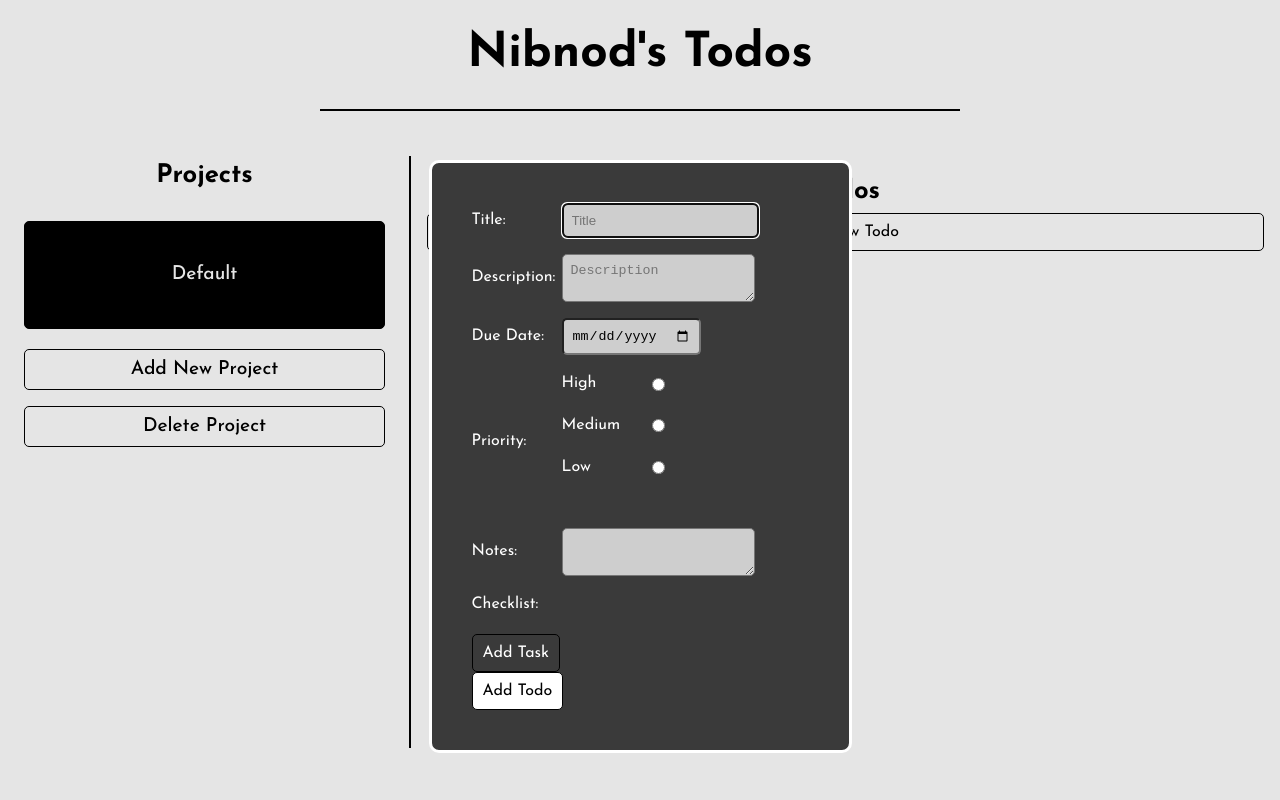
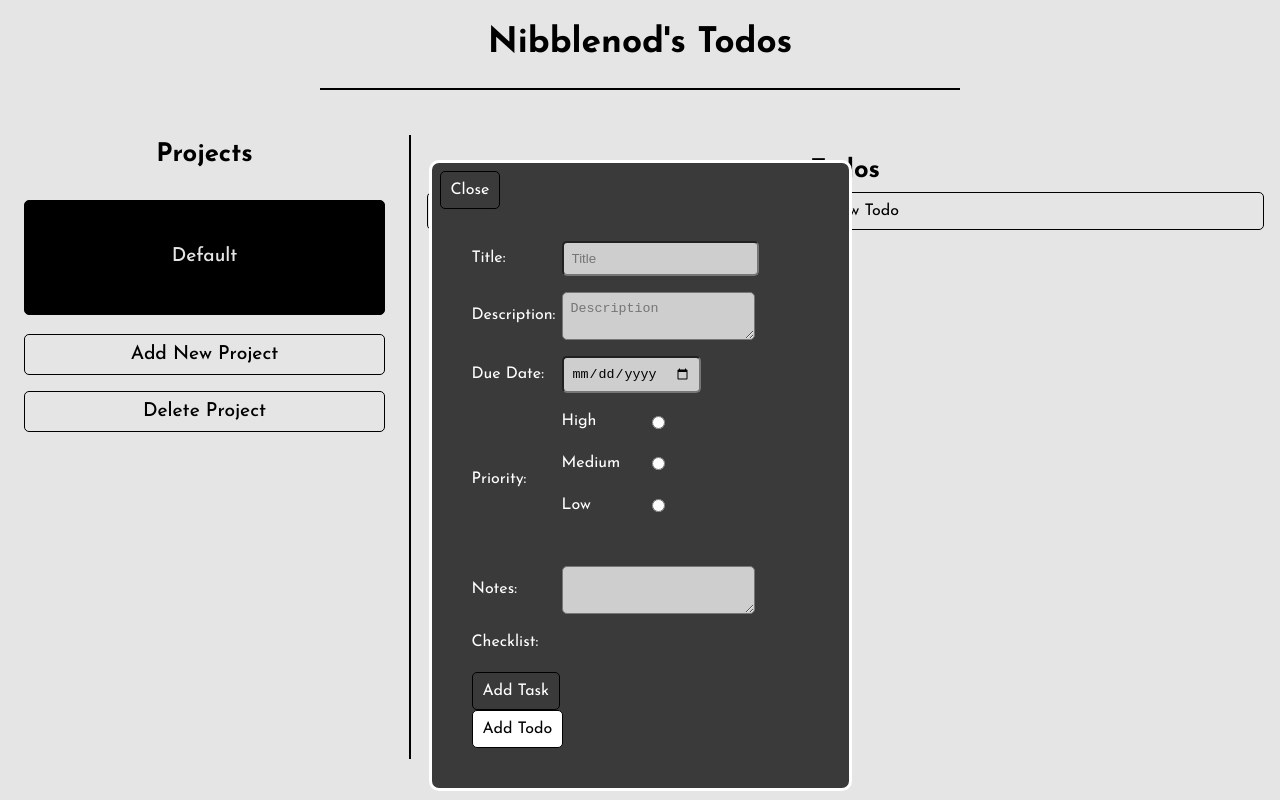
Before and after one commit to nibblenod/Todo-List, a website built with webpack: page src/template.html in a window 1280 px wide. Both pictures are taken after a click on the button "Add New Todo". Built offline with nearby package versions, Linux system fonts and the light colour scheme.

Commit message:
Add buttons to close dialogs

```diff
--- a/src/DisplayController.js
+++ b/src/DisplayController.js
@@ -20,6 +20,8 @@ export class DisplayController
 
     #_todoInit()
     {
+        const closeButton = document.querySelector(".todo-dialog:not(.edit) button.close-dialog-button");
+        const closeEditButton = document.querySelector(".todo-dialog.edit button.close-dialog-button");
         const addNewTodoButton = document.querySelector(".add-todo-button");
         const todoDialog = document.querySelector("dialog.todo-dialog:not(.edit)")
         const todoDialogForm = todoDialog.querySelector('form');
@@ -29,6 +31,14 @@ export class DisplayController
 
         const deleteTodo = todoEditDialogForm.querySelector("button.delete-btn");
 
+        closeButton.addEventListener("click", (event) => {
+            event.preventDefault();
+           todoDialog.close();
+        });
+        closeEditButton.addEventListener("click", (event) => {
+            event.preventDefault();
+            todoEditDialog.close();
+        });
 
         const todayDate = new Date();
         let day = todayDate.getDate();
--- a/src/styles.css
+++ b/src/styles.css
@@ -33,7 +33,7 @@ header {
     font-weight: 700;
     text-align: center;
     padding: 1rem;
-    font-size: 1.5rem;
+    font-size: 1.1rem;
     border-bottom: 2px solid black;
     width: 50%;
     margin: 0 auto 2.8rem;
@@ -41,7 +41,7 @@ header {
 
 main {
     display: flex;
-    height: calc(100% - 13rem);
+    height: calc(100% - 11rem);
 }
 main h2 {
     text-align: center;
@@ -57,6 +57,7 @@ aside {
 section {
     flex-grow: 3.5;
     flex-basis: 1px;
+    overflow: auto;
 }
 .projects-container {
     padding: 1.5rem;
--- a/src/template.html
+++ b/src/template.html
@@ -5,11 +5,11 @@
     <link rel="preconnect" href="https://fonts.googleapis.com">
     <link rel="preconnect" href="https://fonts.gstatic.com" crossorigin>
     <link href="https://fonts.googleapis.com/css2?family=Josefin+Sans:ital,wght@0,100..700;1,100..700&display=swap" rel="stylesheet">
-    <title>Nibnod's Todos</title>
+    <title>Nibblenod's Todos</title>
 </head>
 <body>
 <header>
-    <h1>Nibnod's Todos</h1>
+    <h1>Nibblenod's Todos</h1>
 </header>
 
 <main>
@@ -32,6 +32,9 @@
     </aside>
     <section class="todos">
         <dialog class="todo-dialog">
+            <div class="close-dialog-btn-container">
+                <button class="cool-btn cool-btn-inverted close-dialog-button">Close</button>
+            </div>
             <form class="todo-form">
                 <div>
                     <label for="title">Title: </label>
@@ -93,6 +96,9 @@
         </div>
         <div class="todolist">
             <dialog class="todo-dialog edit">
+                <div class="close-dialog-btn-container">
+                    <button class="cool-btn cool-btn-inverted close-dialog-button">Close</button>
+                </div>
                 <form class="todo-form edit">
                     <div>
                         <label for="titleEdit">Title: </label>
```
